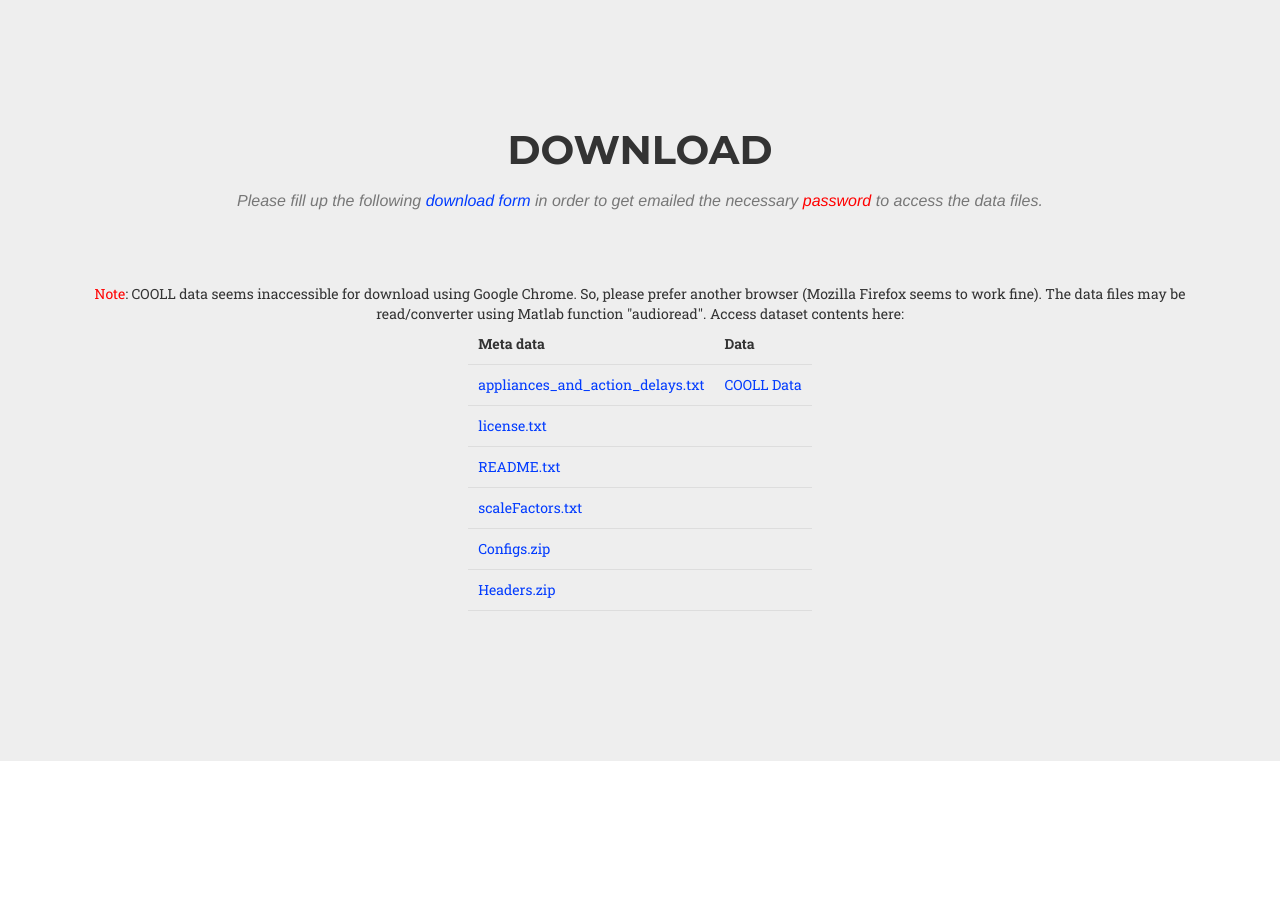
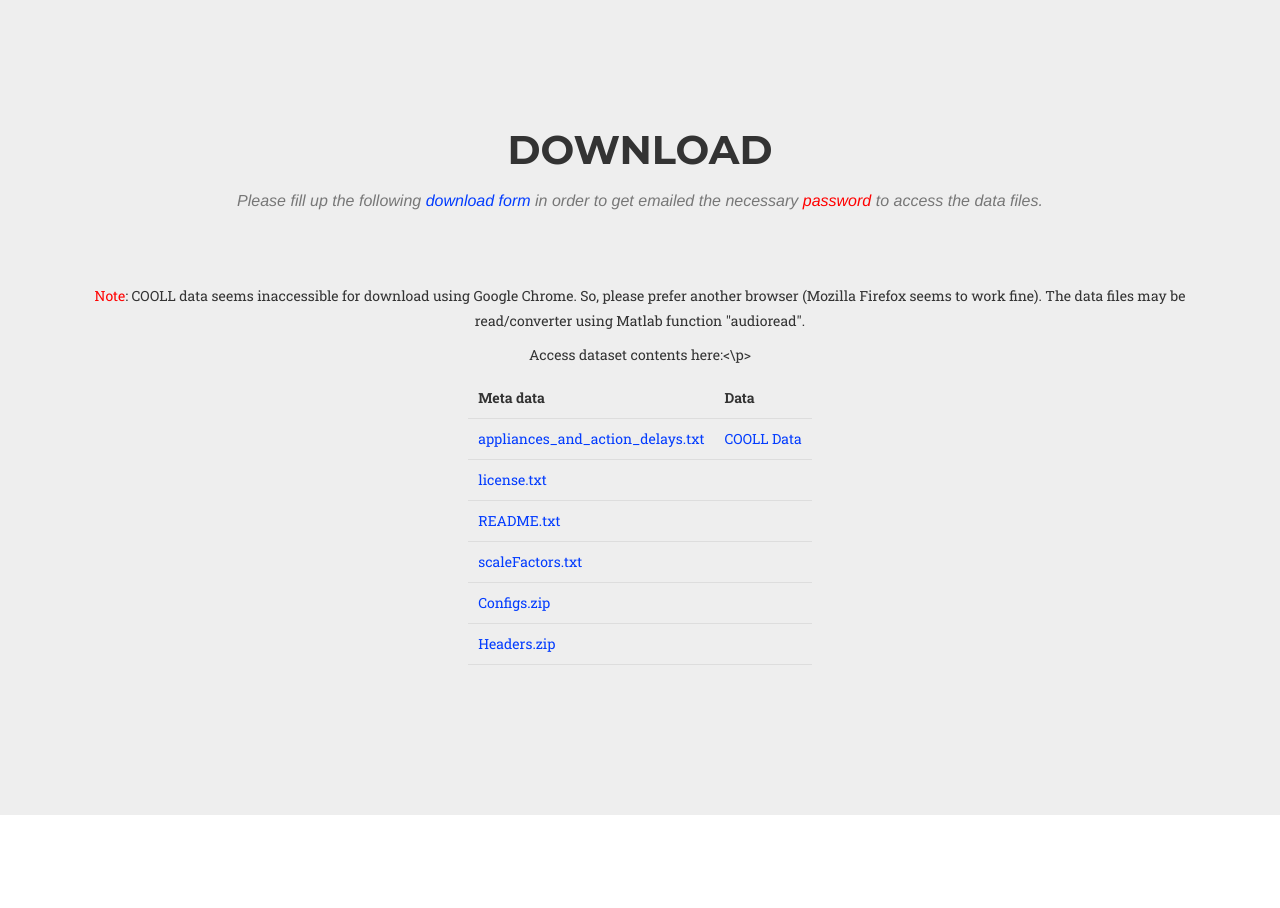
Before and after one commit to coolldataset/coolldataset.github.io, a website: page index.html in a window 1280 px wide. Shown: the part 1260-2168 px from the top of the page. Drawn offline with nearby package versions, Linux system fonts and the light colour scheme; a web font is replaced by a local one.

Commit message:
Update index.html

```diff
--- a/index.html
+++ b/index.html
@@ -113,9 +113,10 @@
 					target="_blank">download form</a>
 					in order to get emailed the necessary <font color="red">password</font> to access the data files.
 					</h3>
-					<font color="red">Note</font>: COOLL data seems inaccessible for download using Google Chrome. So, please prefer another browser (Mozilla Firefox seems to work fine).
+					<p><font color="red">Note</font>: COOLL data seems inaccessible for download using Google Chrome. So, please prefer another browser (Mozilla Firefox seems to work fine).
 					The data files may be read/converter using Matlab function "audioread".
-					Access dataset contents here:
+					</p>
+					<p>Access dataset contents here:<\p>
 					<style>
 					table, th, td {
 						border-bottom: 1px solid #ddd;
```
